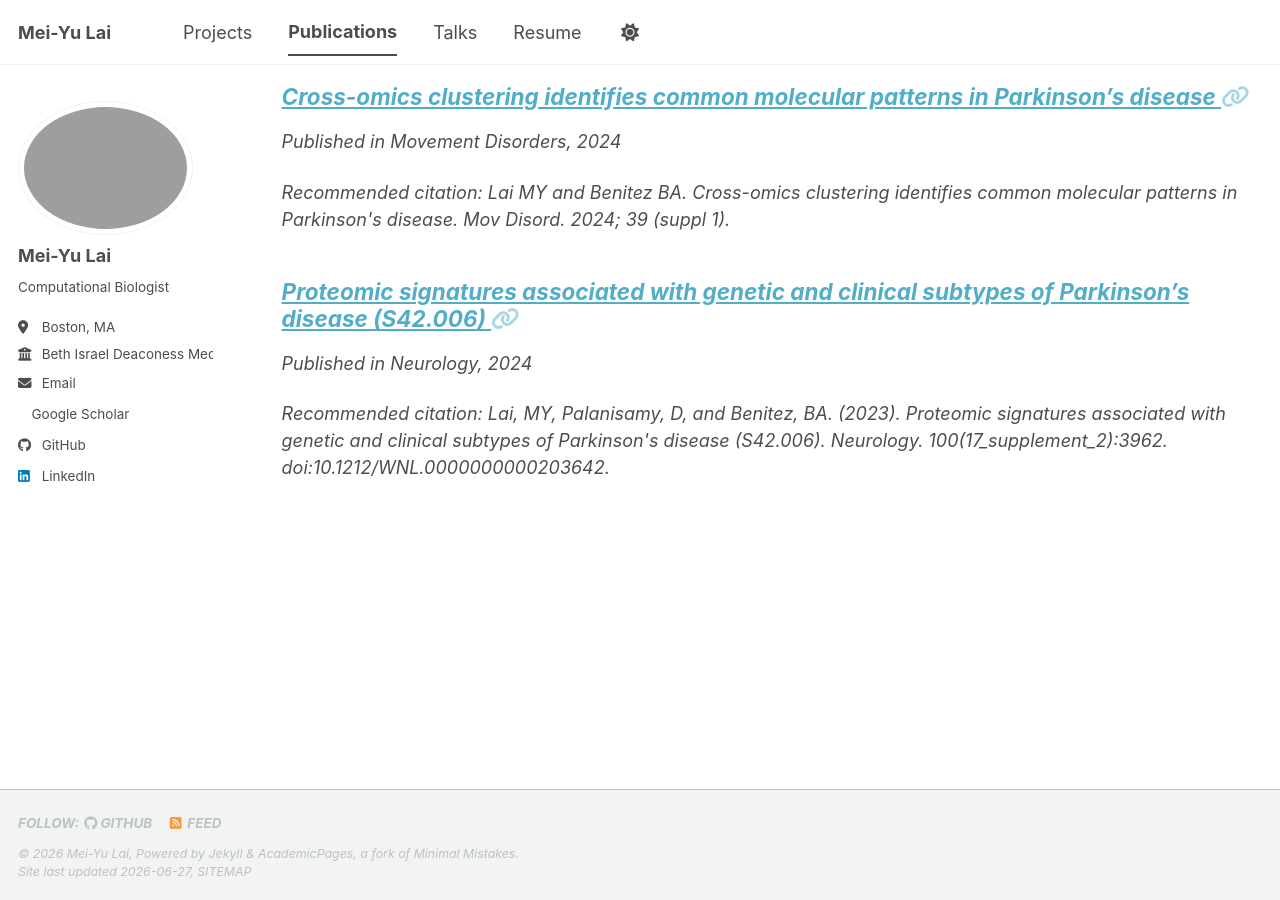
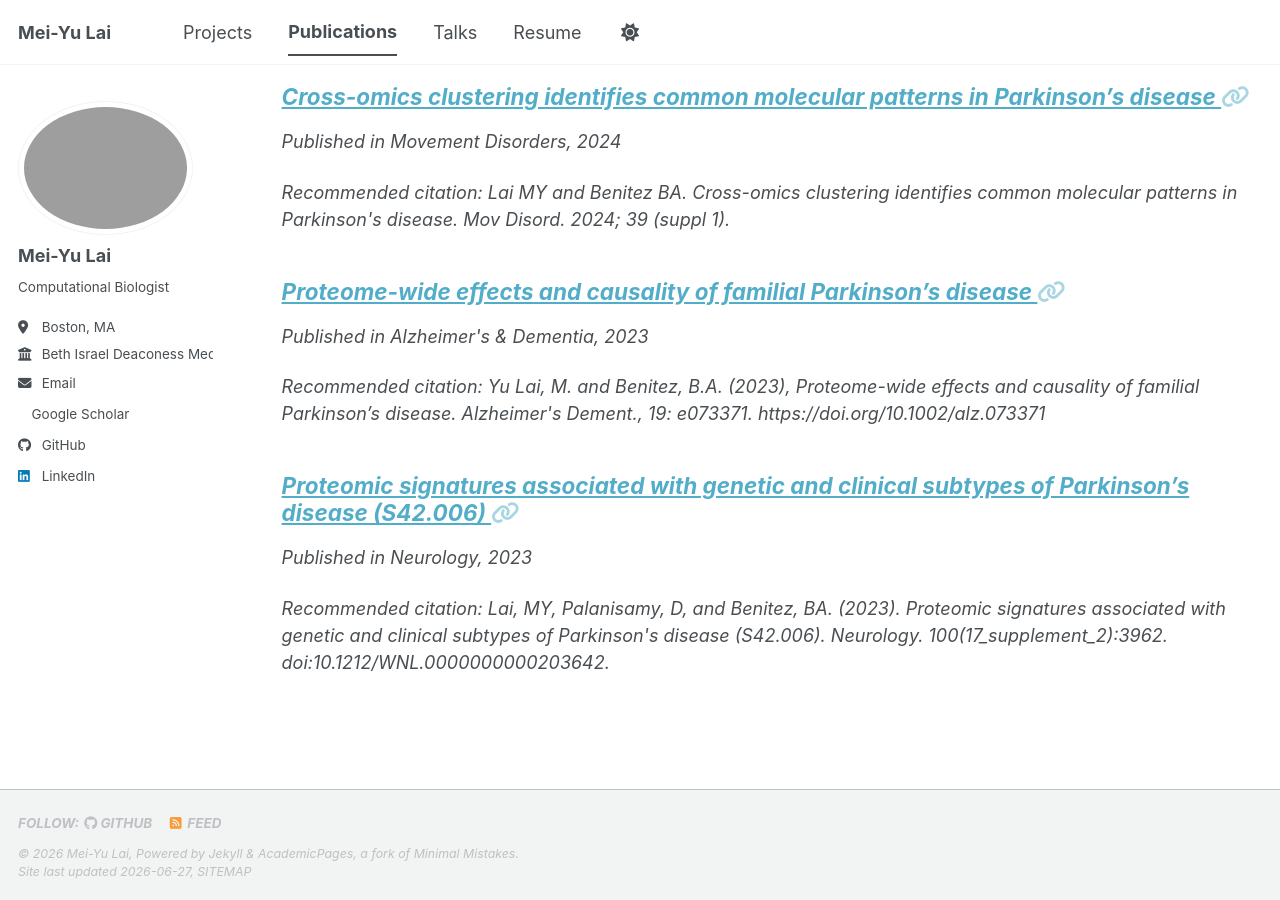
Before and after one commit to mlai22/mlai22.github.io, a Jekyll site: the page built from _pages/publications.html, in a window 1280 px wide and 900 px high, scrolled down 1032 px. Built offline with Jekyll 4.4.1, drawn with Linux system fonts in a browser that asks for light colours; a style sheet for code colours, icons or effects is not loaded.

Commit message:
update publication

```diff
--- a/_publications/2023-Neurology.md
+++ b/_publications/2023-Neurology.md
@@ -4,7 +4,7 @@ collection: publications
 category: conferences
 permalink: /publication/2023-Neurology
 # excerpt: 'This paper is about a famous math equation, $$E=mc^2$$'
-date: 2024-04-26
+date: 2023-04-25
 venue: 'Neurology'
 link: 'https://doi.org/10.1212/WNL.0000000000203642'
 # paperurl: 'https://academicpages.github.io/files/paper3.pdf'
--- /dev/null
+++ b/_publications/2023-PQTL.md
@@ -0,0 +1,12 @@
+---
+title: "Proteome-wide effects and causality of familial Parkinson's disease"
+collection: publications
+category: conferences
+permalink: /publication/2023-PQTL
+# excerpt: 'This paper is about a famous math equation, $$E=mc^2$$'
+date: 2023-12-25
+venue: "Alzheimer's & Dementia"
+link: 'https://doi.org/10.1002/alz.073371'
+# paperurl: 'https://academicpages.github.io/files/paper3.pdf'
+citation: "Yu Lai, M. and Benitez, B.A. (2023), Proteome-wide effects and causality of familial Parkinson’s disease. Alzheimer's Dement., 19: e073371. https://doi.org/10.1002/alz.073371"
+---
```
